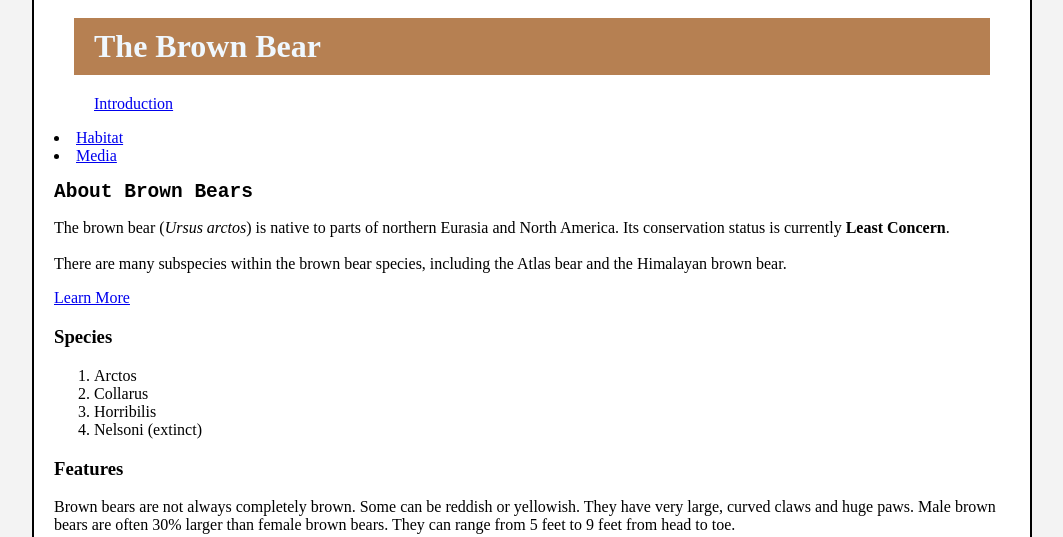
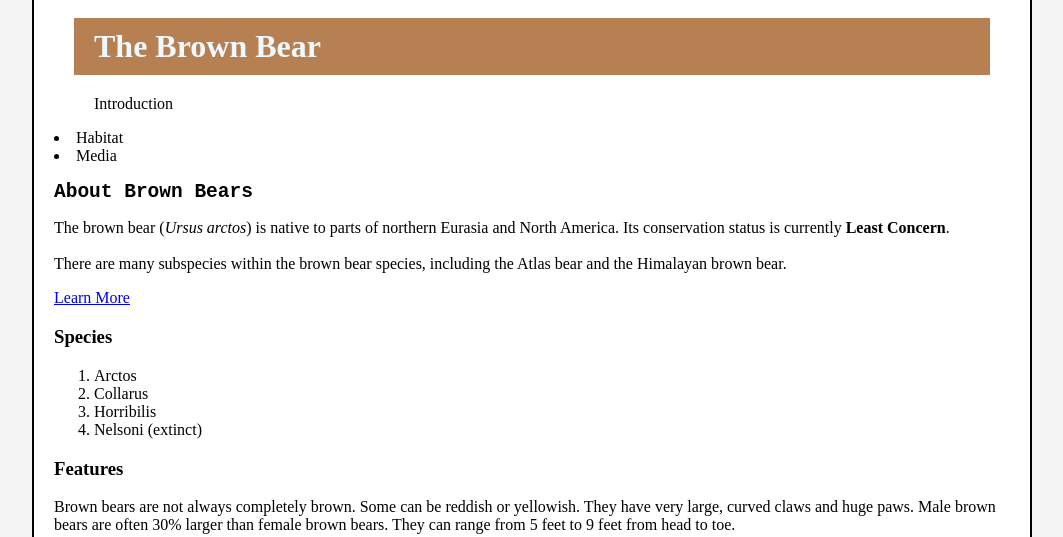
Before and after one commit to DymphnaGeels/oefen-PO, a plain HTML site: page index.html in a window 1280 px wide. Shown: the part 522-1059 px from the top of the page, without its empty margins (108-1171 px from the left). Drawn offline with Linux system fonts and the light colour scheme.

Commit message:
geen streepjes onder top-nav
Opdracht 8: Items in "top-nav" mogen geen streep aan de onderkant hebben. Commit dit

```diff
--- a/index.html
+++ b/index.html
@@ -1,8 +1,9 @@
+
 <html>
 
 	<head>
 		<title>Brown Bears</title>
-	 <link rel="stylesheet" href="oefenPO.css">
+	<link rel="stylesheet" href="oefenPO.css">
 	</head>
 
 	<body>
@@ -16,14 +17,14 @@
 			<nav class="top-nav">
 				<ul>
 					<li>
-						<a href="#introduction">Introduction</a>
+						<a "#introduction">Introduction</a>
 					</li>
         </ul>
 					<li>
-						<a href="#habitat">Habitat</a>
+						<a "#habitat">Habitat</a>
 					</li>
 					<li>
-						<a href="#media">Media</a>
+						<a "#media">Media</a>
 					</li>
 
 			</nav>
```
